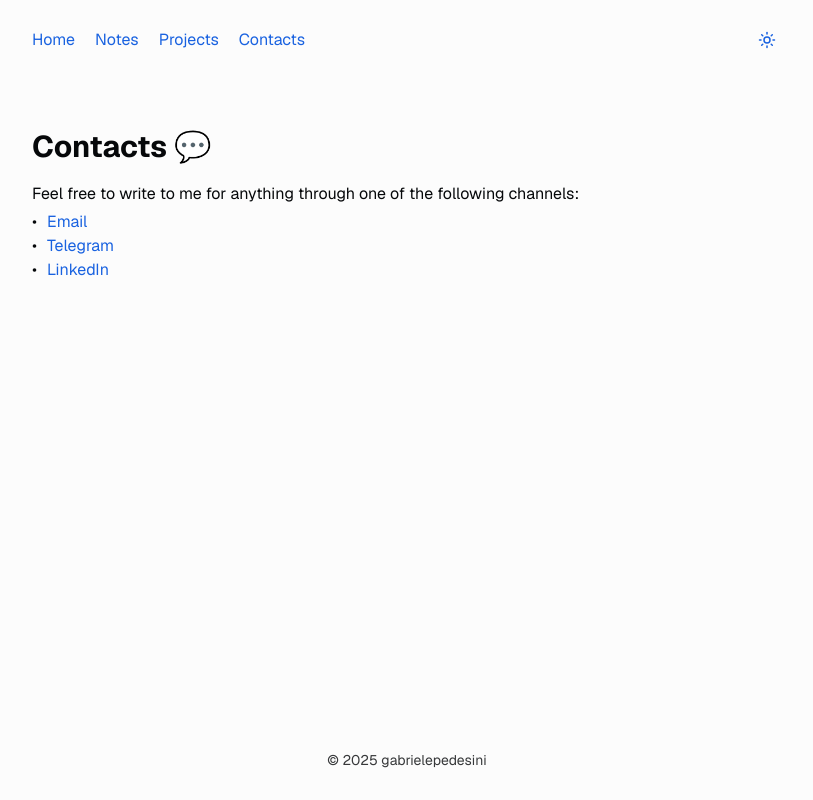
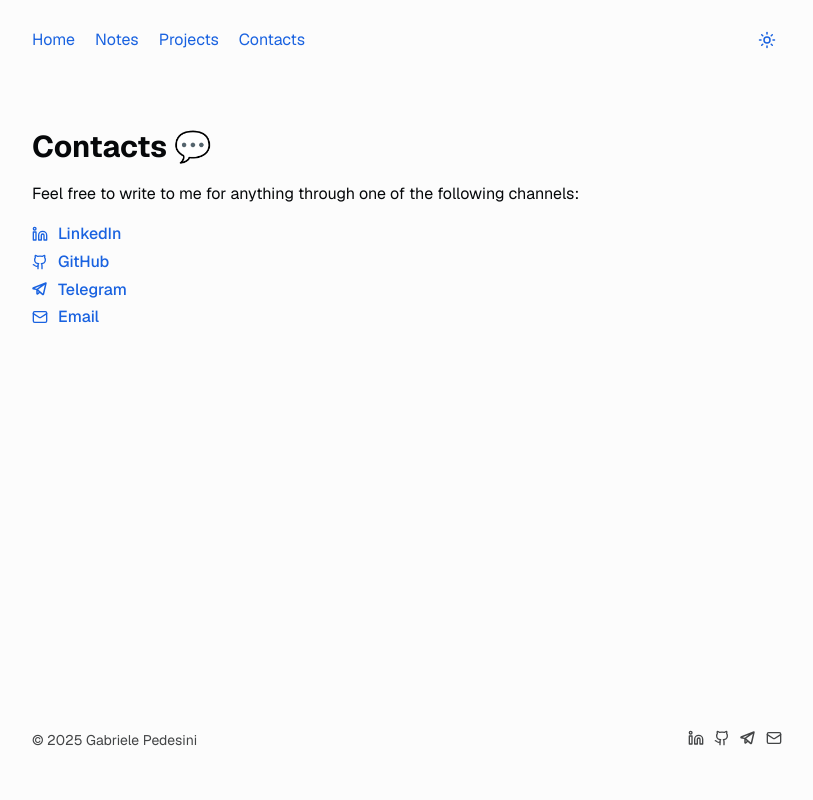
Before and after one commit to gabrielepedesini/portfolio, a Next.js app: page /contacts in a window 1280 px wide. Shown: the whole page, without its empty margins (233-1046 px from the left). Built offline with nearby package versions, Linux system fonts and the light colour scheme.

Commit message:
Improved footer

```diff
--- a/app/contacts/page.tsx
+++ b/app/contacts/page.tsx
@@ -1,5 +1,7 @@
 import type { Metadata } from "next";
 import { getLang } from "@/utils/getLang";
+import { LuGithub, LuLinkedin, LuMail  } from "react-icons/lu";
+import { PiTelegramLogoBold } from "react-icons/pi";
 
 export const metadata: Metadata = {
     title: "Contacts | Gabriele Pedesini",
@@ -9,24 +11,30 @@ export const metadata: Metadata = {
 export default async function Home() {
     const { lang, dict } = await getLang();
 
-    function generateContactLinks(refs: { link: string; name: string }[]) {
-        return refs.map((ref, i) => (
-            <li key={i}>
-                <a href={ref.link} target="_blank" rel="noopener noreferrer">
-                    {ref.name}
-                </a>
-            </li>
-        ));
-    }
-
     return (
         <section className="intro">
             <div className="container">
                 <h1>{dict.contacts.title}</h1>
                 <p>{dict.contacts.desc}</p>
-                <ul>
-                    {generateContactLinks(dict.contacts.ref)}
-                </ul>
+
+                <div className="contact-socials">
+                    <a href={dict.socials.linkedin.link} target="_blank" rel="noopener noreferrer">
+                        <LuLinkedin />
+                        {dict.socials.linkedin.name}
+                    </a>
+                    <a href={dict.socials.github.link} target="_blank" rel="noopener noreferrer">
+                        <LuGithub />
+                        {dict.socials.github.name}
+                    </a>
+                    <a href={dict.socials.telegram.link} target="_blank" rel="noopener noreferrer">
+                        <PiTelegramLogoBold />
+                        {dict.socials.telegram.name}
+                    </a>
+                    <a href={dict.socials.email.link} target="_blank" rel="noopener noreferrer">
+                        <LuMail />
+                        {dict.socials.email.name}
+                    </a>
+                </div>
             </div>
         </section>
     );
--- a/app/globals.css
+++ b/app/globals.css
@@ -357,20 +357,62 @@ section .breadcrumb {
     margin-bottom: 10px;
 }
 
+.contact-socials {
+    display: flex;
+    flex-direction: column;
+    gap: 10px;
+    margin-top: 20px;
+}
+
+.contact-socials a {
+    display: inline-flex;
+    align-items: center;
+    gap: 10px;
+    font-size: 16px;
+    font-weight: 500;
+}
+
+
 /* FOOTER */
 
 footer .container {
-    height: 80px;
     display: flex;
     align-items: center;
-    justify-content: center;
+    justify-content: space-between;
+    opacity: 0.75;
+    padding: 50px 25px;
 }
 
 footer .container .copyright {
     height: fit-content;
     width: fit-content;
-    opacity: 0.8;
     font-size: 14px;
+}
+
+footer .container .socials {
+    display: flex;
+    gap: 10px;
+}
+
+footer .container .socials a {
+    color: var(--text);
+}
+
+@media (max-width: 500px) {
+    footer .container {
+        flex-direction: column;
+        gap: 20px;
+        height: fit-content;
+        text-align: center;
+    }
+
+    footer .container .socials {
+        order: 1;
+    }
+
+    footer .container .copyright {
+        order: 2;
+    }
 }
 
 /* FILTER */
--- a/components/Footer.tsx
+++ b/components/Footer.tsx
@@ -1,11 +1,32 @@
-export default function Footer() {
+import { getLang } from "@/utils/getLang";
+import { LuGithub, LuLinkedin, LuMail  } from "react-icons/lu";
+import { PiTelegramLogoBold } from "react-icons/pi";
+
+export default async function Footer() {
 	const currentYear = new Date().getFullYear();
+
+	const { dict } = await getLang();
 
 	return (
 		<footer className="footer" style={{ display: "block" }}>
 			<div className="container">
 				<div className="copyright">
-					© <span className="year">{currentYear}</span> gabrielepedesini
+					© <span className="year">{currentYear}</span> Gabriele Pedesini
+				</div>
+
+				<div className="socials">
+					<a href={dict.socials.linkedin.link} target="_blank" rel="noopener noreferrer">
+						<LuLinkedin />
+					</a>
+					<a href={dict.socials.github.link} target="_blank" rel="noopener noreferrer">
+						<LuGithub />
+					</a>
+					<a href={dict.socials.telegram.link} target="_blank" rel="noopener noreferrer">
+						<PiTelegramLogoBold />
+					</a>
+					<a href={dict.socials.email.link} target="_blank" rel="noopener noreferrer">
+						<LuMail />
+					</a>
 				</div>
 			</div>
 		</footer>
--- a/locales/en.json
+++ b/locales/en.json
@@ -691,21 +691,25 @@
 		},
 		"contacts": {
 			"title": "Contacts 💬",
-			"desc": "Feel free to write to me for anything through one of the following channels: ",
-			"ref": [
-				{
+			"desc": "Feel free to write to me for anything through one of the following channels: "
+		},
+		"socials": {
+			"email": {
 				"link": "mailto:gabrielepedesini@gmail.com",
 				"name": "Email"
 			},
-				{
+			"telegram": {
 				"link": "https://t.me/gabrielepedesini",
 				"name": "Telegram"
 			},
-				{
+			"github": {
+				"link": "https://github.com/gabrielepedesini",
+				"name": "GitHub"
+			},
+			"linkedin": {
 				"link": "https://www.linkedin.com/in/gabrielepedesini/",
 				"name": "LinkedIn"
 			}
-			]
 		},
 		"errors": {
 			"notfound": {
--- a/locales/it.json
+++ b/locales/it.json
@@ -694,21 +694,25 @@
 		},
 		"contacts": {
 			"title": "Contatti 💬",
-			"desc": "Scrivimi pure per qualsiasi cosa attraverso uno dei seguenti canali: ",
-			"ref": [
-				{
+			"desc": "Scrivimi pure per qualsiasi cosa attraverso uno dei seguenti canali: "
+		},
+		"socials": {
+			"email": {
 				"link": "mailto:gabrielepedesini@gmail.com",
 				"name": "Email"
 			},
-				{
+			"telegram": {
 				"link": "https://t.me/gabrielepedesini",
 				"name": "Telegram"
 			},
-				{
+			"github": {
+				"link": "https://github.com/gabrielepedesini",
+				"name": "GitHub"
+			},
+			"linkedin": {
 				"link": "https://www.linkedin.com/in/gabrielepedesini/",
 				"name": "LinkedIn"
 			}
-			]
 		},
 		"errors": {
 			"notfound": {
```
Also changed, not shown: 1 other file (tests, documents, lock files or other folders). Lines whose indentation alone changed are shown as unchanged.
